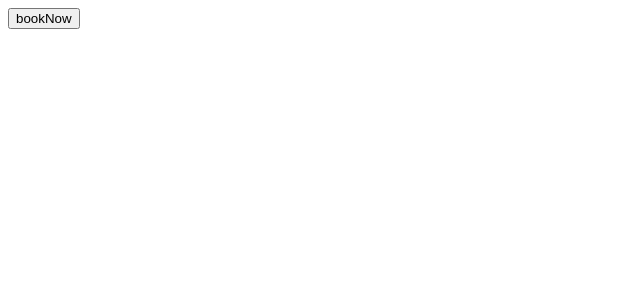
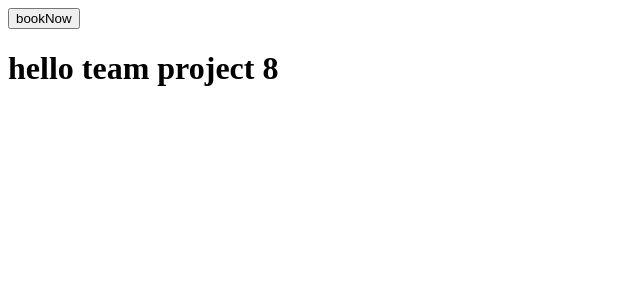
Before and after one commit to Web1-Teams/8am-grp8-repo, a React (Create React App) app: page / in a window 1280 px wide. Shown: the top 300 px of the page, without its empty margins (0-640 px from the left). Built offline with nearby package versions, Linux system fonts and the light colour scheme.

Commit message:
update/card

```diff
--- a/src/cmponent/card/Card.js
+++ b/src/cmponent/card/Card.js
@@ -4,7 +4,7 @@ const Card = () =>{
     return(
         <div id ="card">
         <button>bookNow</button>
-
+        <h1> hello team project 8</h1>
         </div>
     );
      };
```
